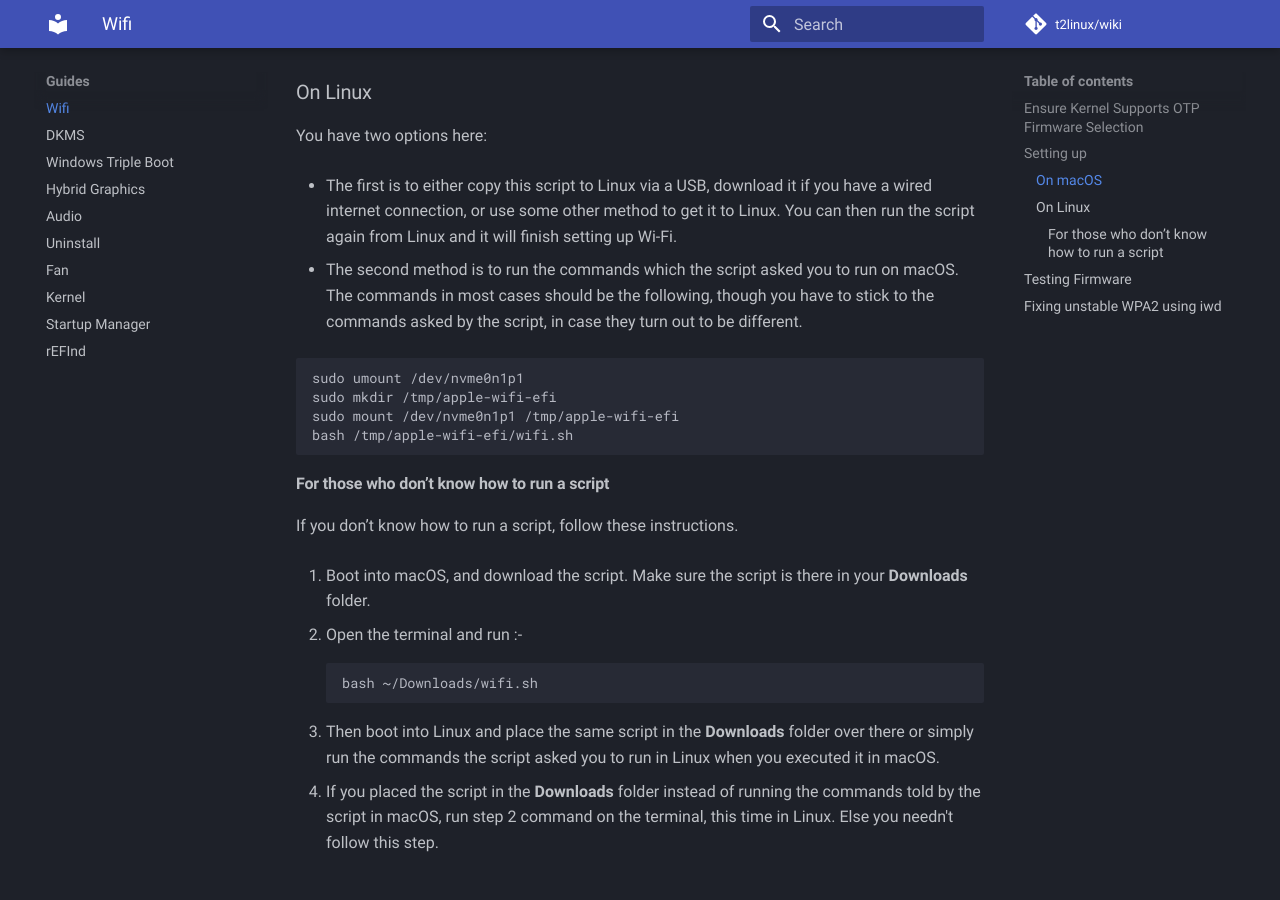
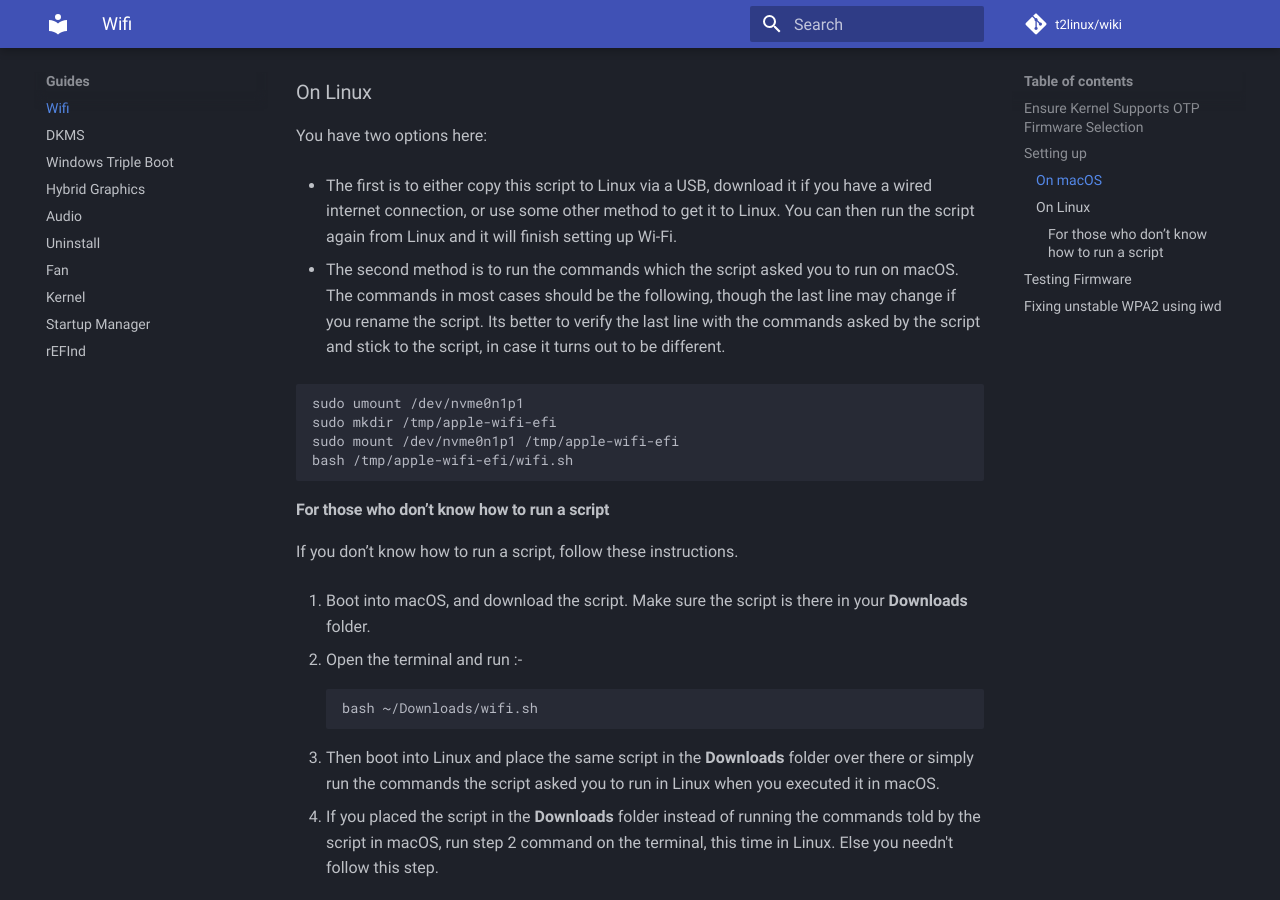
Before and after one commit to t2linux/wiki, an MkDocs documentation site: the page built from docs/guides/wifi.md, in a window 1280 px wide and 900 px high, scrolled down 1028 px. Built offline with MkDocs 1.6.1 and Material for MkDocs 9.7.7, drawn with Linux system fonts in a browser that asks for light colours; comment, search, counter and statistics services are not loaded.

Commit message:
Add logic on why to check the commands

````diff
--- a/docs/guides/wifi.md
+++ b/docs/guides/wifi.md
@@ -31,7 +31,7 @@ You have two options here:
 
 - The first is to either copy this script to Linux via a USB, download it if you have a wired internet connection, or use some other method to get it to Linux. You can then run the script again from Linux and it will finish setting up Wi-Fi.
 
-- The second method is to run the commands which the script asked you to run on macOS. The commands in most cases should be the following, though you have to stick to the commands asked by the script, in case they turn out to be different.
+- The second method is to run the commands which the script asked you to run on macOS. The commands in most cases should be the following, though the last line may change if you rename the script. Its better to verify the last line with the commands asked by the script and stick to the script, in case it turns out to be different.
 
   ```sh
   sudo umount /dev/nvme0n1p1
````
